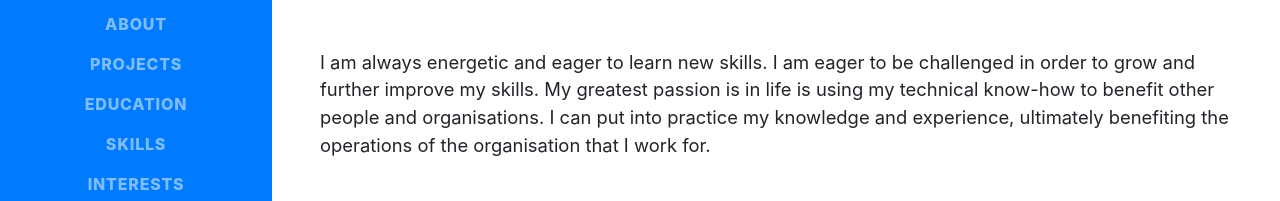
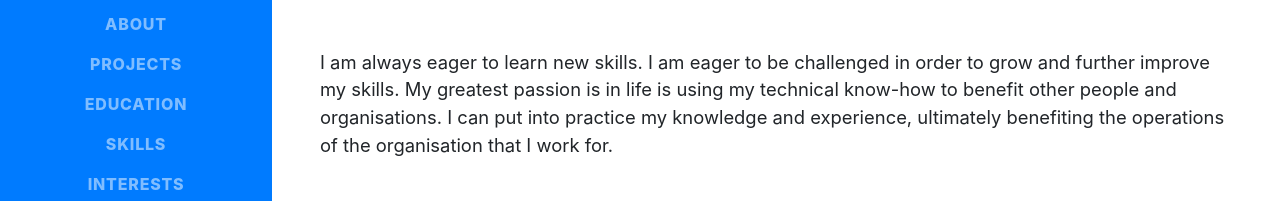
Before and after one commit to harshanilgoyal/harshanilgoyal.github.io, a website with bundled scripts: page index.html in a window 1280 px wide. Shown: the part 328-529 px from the top of the page. Built offline with nearby package versions, Linux system fonts and the light colour scheme; a web font is replaced by a local one.

Commit message:
Update index.html

```diff
--- a/index.html
+++ b/index.html
@@ -77,7 +77,7 @@
         <div class="subheading mb-5">Student · Developer · Computer Science Eng. · Nagpur , Maharashtra , 441002 · (+91)-7588800097 ·
           <a href="mailto:goyalharsh07@gmail.com">goyalharsh07@gmail.com</a>
         </div>
-        <p class="lead mb-5">I am always energetic and eager to learn new skills. I am eager to be challenged in order to grow and further improve my skills. My greatest passion is in life is using my technical know-how to benefit other people and organisations. I can put into practice my knowledge and experience, ultimately benefiting the operations of the organisation that I work for.
+        <p class="lead mb-5">I am always eager to learn new skills. I am eager to be challenged in order to grow and further improve my skills. My greatest passion is in life is using my technical know-how to benefit other people and organisations. I can put into practice my knowledge and experience, ultimately benefiting the operations of the organisation that I work for.
 </p>
         <div class="social-icons">
           <a href="https://www.linkedin.com/in/harshanilgoyal/" target="_blank" >
```
